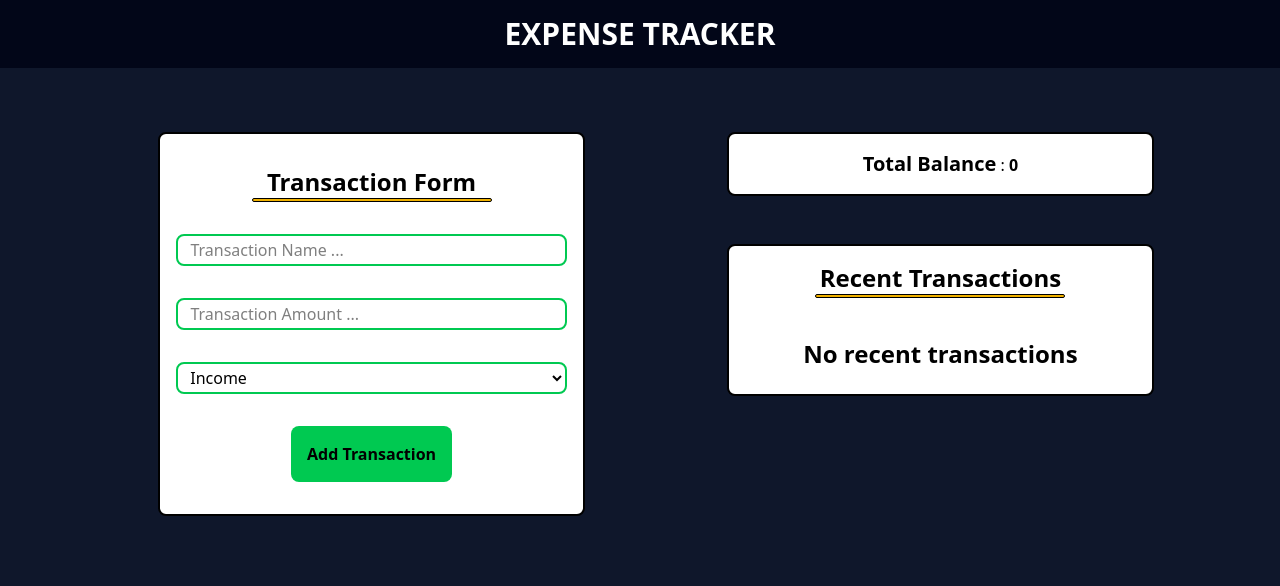
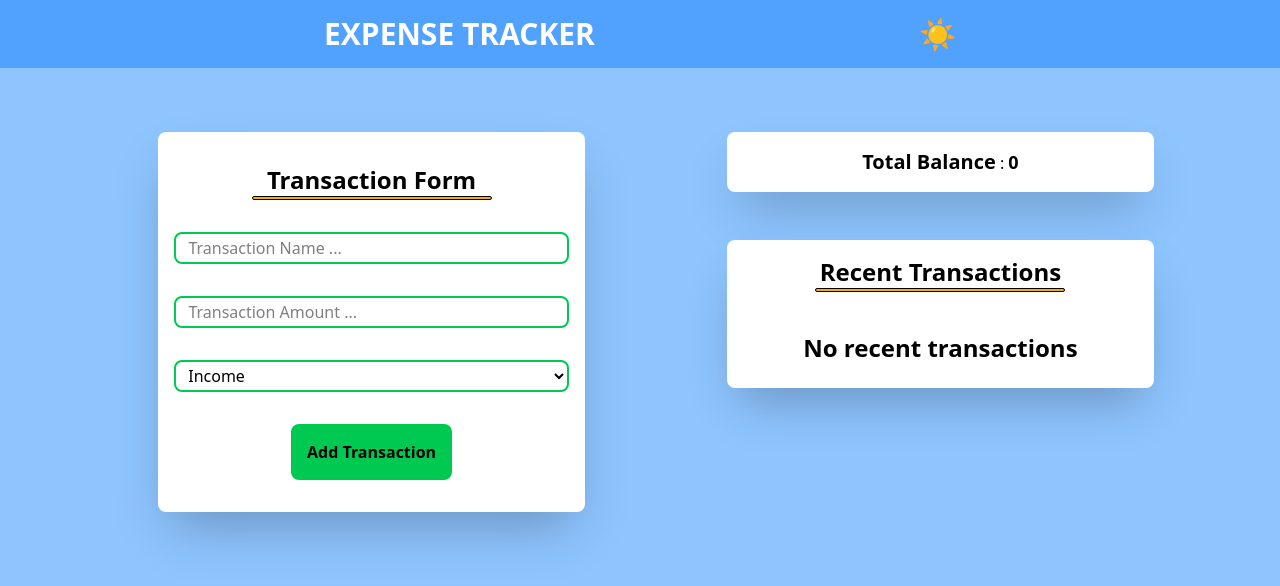
Before and after one commit to Dev-Garg-1/Expense-tracker, a React (Vite) app: page / in a window 1280 px wide. Shown: the top 586 px of the page. Built offline with nearby package versions, Linux system fonts and the light colour scheme.

Commit message:
dark & light toggle btn

```diff
--- a/index.html
+++ b/index.html
@@ -6,7 +6,7 @@
     <meta name="viewport" content="width=device-width, initial-scale=1.0" />
     <title>Paisa Trakcer</title>
   </head>
-  <body class="bg-slate-900">
+  <body class="bg-blue-300 dark:bg-slate-500">
     <div id="root"></div>
     <script type="module" src="/src/main.jsx"></script>
   </body>
--- a/src/App.css
+++ b/src/App.css
@@ -1 +1,2 @@
 @import "tailwindcss";
+@custom-variant dark (&:where(.dark, .dark *));
--- a/src/App.jsx
+++ b/src/App.jsx
@@ -1,8 +1,9 @@
 import './App.css'
-import { useState } from 'react'
+import { useEffect, useState } from 'react'
 import Header from './components/Header'
 import TransactionForm from './components/TransactionForm'
 import TransactionList from './components/TransactionList'
+import { ThemeProvider } from './context/theme'
 
 function App() {
 
@@ -12,7 +13,28 @@ function App() {
     setTransactions([...transactions, transaction])
   }
 
+
+  // these functions and variables will automatically be passed to the context provider
+  // and will be available to all components that use the context
+  const [theme, setTheme] = useState('light');
+
+  const darkTheme = () => {
+    setTheme('dark');
+  }
+
+  const lightTheme = () => {
+    setTheme('light');
+  }
+
+  // actual change in theme
+  useEffect(() => {
+    document.querySelector('html').classList.remove('light', 'dark')
+
+    document.querySelector('html').classList.add(theme)
+  }, [theme])
+
   return (
+    <ThemeProvider value={{ theme, darkTheme, lightTheme }}>
       <div className='h-screen'>
         <Header />
         <div className='flex justify-evenly flex-wrap'>
@@ -20,6 +42,7 @@ function App() {
           <TransactionList transactions={transactions} />
         </div>
       </div>
+    </ThemeProvider>
   )
 }
 
--- a/src/components/Header.jsx
+++ b/src/components/Header.jsx
@@ -1,10 +1,15 @@
 import React from 'react'
+import ThemeBtn from './ThemeBtn'
 
 function Header() {
   return (
     <>
-        <div className='bg-slate-950 text-white text-3xl font-bold text-center py-4'>
-            EXPENSE TRACKER
+        <div className='bg-blue-400 dark:bg-slate-600 text-white text-3xl font-bold flex justify-evenly py-4'>
+            <div>
+              EXPENSE TRACKER
+            </div>
+
+            <ThemeBtn />
         </div>
     </>
   )
--- a/src/components/Summary.jsx
+++ b/src/components/Summary.jsx
@@ -4,8 +4,8 @@ function Summary({ transactions }) {
   return (
     <div>
         <div>
-            <div className='bg-white border-2 rounded-lg text-center p-4 m-4 h-auto w-full'>
-                <span className='font-bold text-xl'>Total Balance</span> : <span className='font-bold'>{transactions.reduce((acc, tx) => acc + (tx.type === 'income' ? tx.amount : -tx.amount), 0)}</span>
+            <div className='bg-white rounded-lg text-center p-4 m-4 h-auto w-full shadow-2xl'>
+                <span className='font-bold text-xl'>Total Balance</span> : <span className='font-bold text-lg'>{transactions.reduce((acc, tx) => acc + (tx.type === 'income' ? tx.amount : -tx.amount), 0)}</span>
             </div>
         </div>
     </div>
--- /dev/null
+++ b/src/components/ThemeBtn.jsx
@@ -0,0 +1,28 @@
+import React from 'react'
+import { useTheme } from '../context/theme'
+
+function ThemeBtn() {
+
+    const {theme, darkTheme, lightTheme} = useTheme()
+
+    const onChangeBtn = () => {
+        if(theme === 'dark') {
+            lightTheme()
+        } else {
+            darkTheme()
+        }
+    }
+
+  return (
+    <div>
+        <button
+        onClick={onChangeBtn}
+        className='cursor-pointer'>
+                {theme === 'dark' ? '🌙' : '☀️'}
+        </button>
+
+     </div>
+  )
+}
+
+export default ThemeBtn
--- a/src/components/TransactionForm.jsx
+++ b/src/components/TransactionForm.jsx
@@ -36,7 +36,7 @@ function TransactionForm({ onAddTransaction }) {
     <div className='md:w-1/3 mt-12 w-[70%]'>
         <form
         onSubmit={handleSubmit}
-        className='bg-white border-2 rounded-lg p-4 m-4 h-auto w-full'
+        className='bg-white rounded-lg p-4 m-4 h-auto w-full shadow-2xl'
         >
             <div>
                 <h2 className='font-bold text-2xl text-center mb-8 mt-4 flex flex-col justify-center items-center'>Transaction Form
--- a/src/components/TransactionList.jsx
+++ b/src/components/TransactionList.jsx
@@ -8,7 +8,7 @@ function TransactionList({transactions}) {
             <Summary transactions={transactions} />
 
             {transactions.length == 0 ? (
-                <div className='bg-white border-2 rounded-lg p-4 m-4 h-auto w-full mt-12'>
+                <div className='bg-white rounded-lg p-4 m-4 h-auto w-full mt-12 shadow-2xl'>
                     <div className='font-bold text-2xl text-center mb-8 flex flex-col justify-center items-center'>
                     Recent Transactions
                     <div className='border-1 rounded-lg bg-yellow-500 h-1 w-[250px]'></div>
@@ -17,7 +17,7 @@ function TransactionList({transactions}) {
                     <div className='text-center w-full p-2 font-bold text-2xl'>No recent transactions</div>
                 </div>
                 ) : (
-                    <div className='bg-white border-2 rounded-lg p-4 m-4 h-auto w-full mt-12'>
+                    <div className='bg-white rounded-lg p-4 m-4 h-auto w-full mt-12 shadow-2xl'>
                         <div className='font-bold text-2xl text-center mb-8 flex flex-col justify-center items-center'>
                         Recent Transactions
                         <div className='border-1 rounded-lg bg-yellow-500 h-1 w-[250px]'></div>
--- /dev/null
+++ b/src/context/theme.js
@@ -0,0 +1,13 @@
+import React, {createContext, useContext} from 'react'
+
+const ThemeContext = createContext({
+    theme: 'light',
+    darkTheme: () => {},
+    lightTheme: () => {},
+});
+
+export const ThemeProvider = ThemeContext.Provider
+
+export const useTheme = () => {
+    return useContext(ThemeContext)
+}
```
Lines whose indentation alone changed are shown as unchanged.
